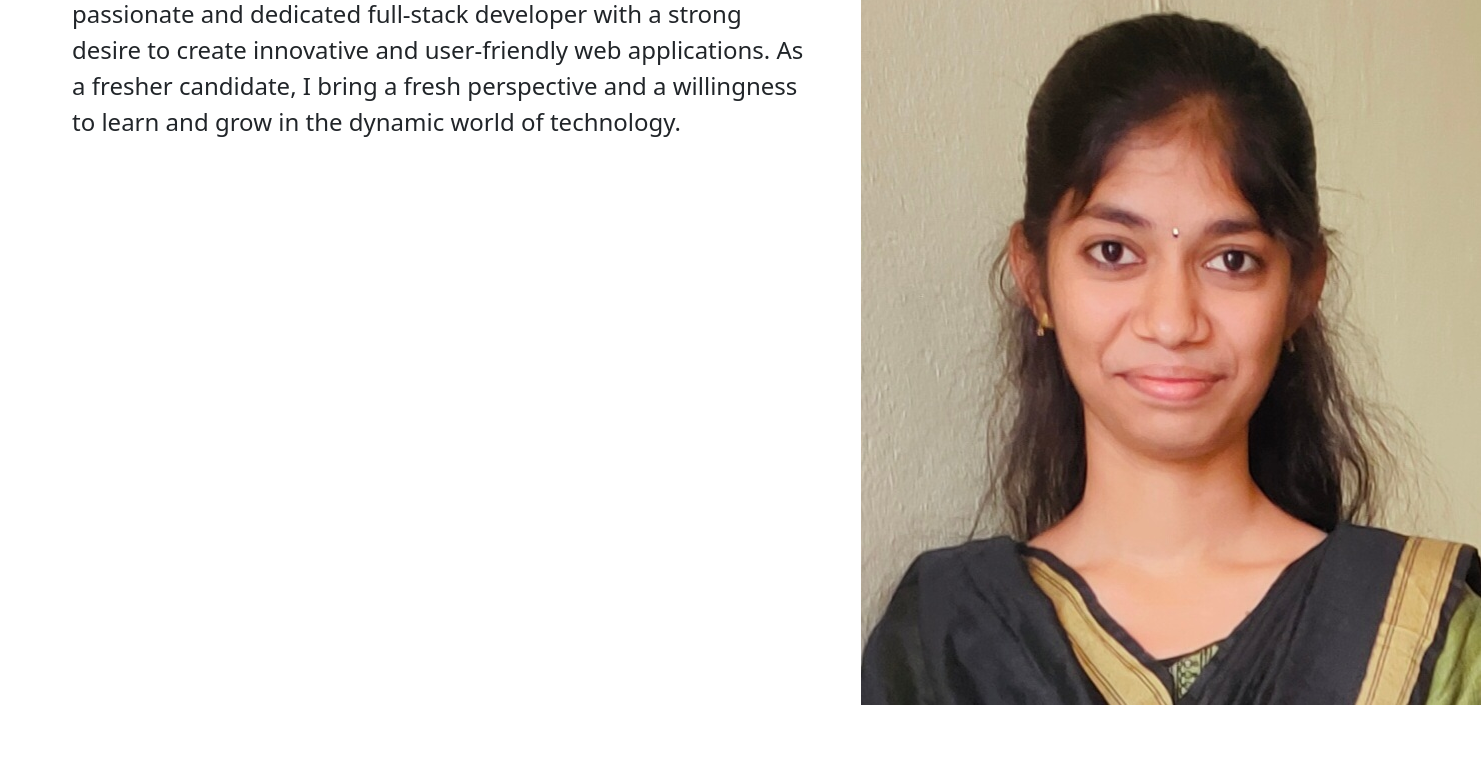
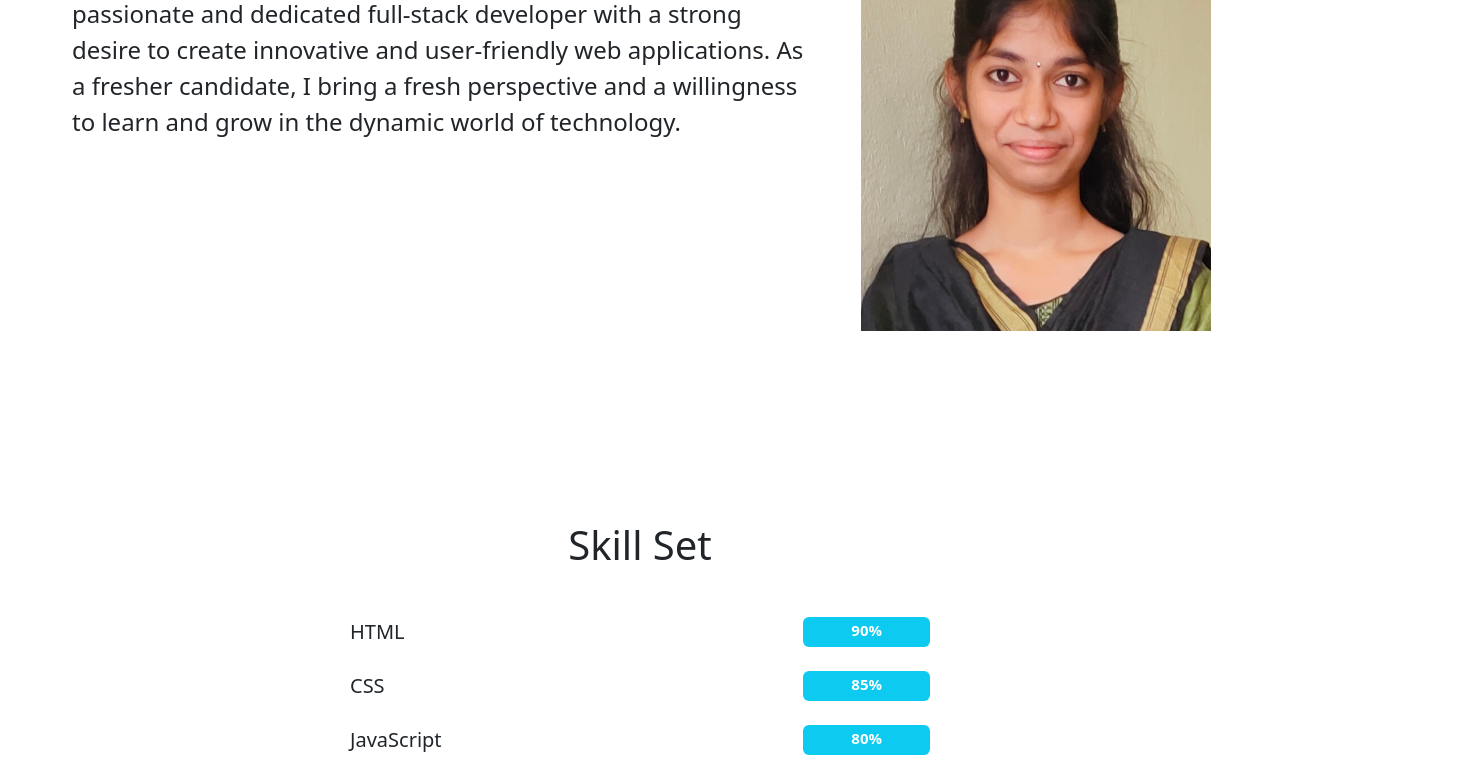
Before and after one commit to Meghana-Bathala/my_portfolio, a plain HTML site: page index.html in a window 1280 px wide. Shown: the part 337-1113 px from the top of the page, 1481 px wide, since content can reach past the window. Drawn offline with Linux system fonts and the light colour scheme.

Commit message:
Update index.html

```diff
--- a/index.html
+++ b/index.html
@@ -39,7 +39,7 @@
                 willingness to learn and grow in the dynamic world of technology.</p>
         </div>
         <div class="col-4 ">
-            <img src="./IMG20230616101007 (1).jpg" alt="hi" >
+            <img src="./IMG20230616101007 (1).jpg" alt="hi" style="width:350px">
         </div>
     </div>
     <div class="container-fluid " id="skills">
```
